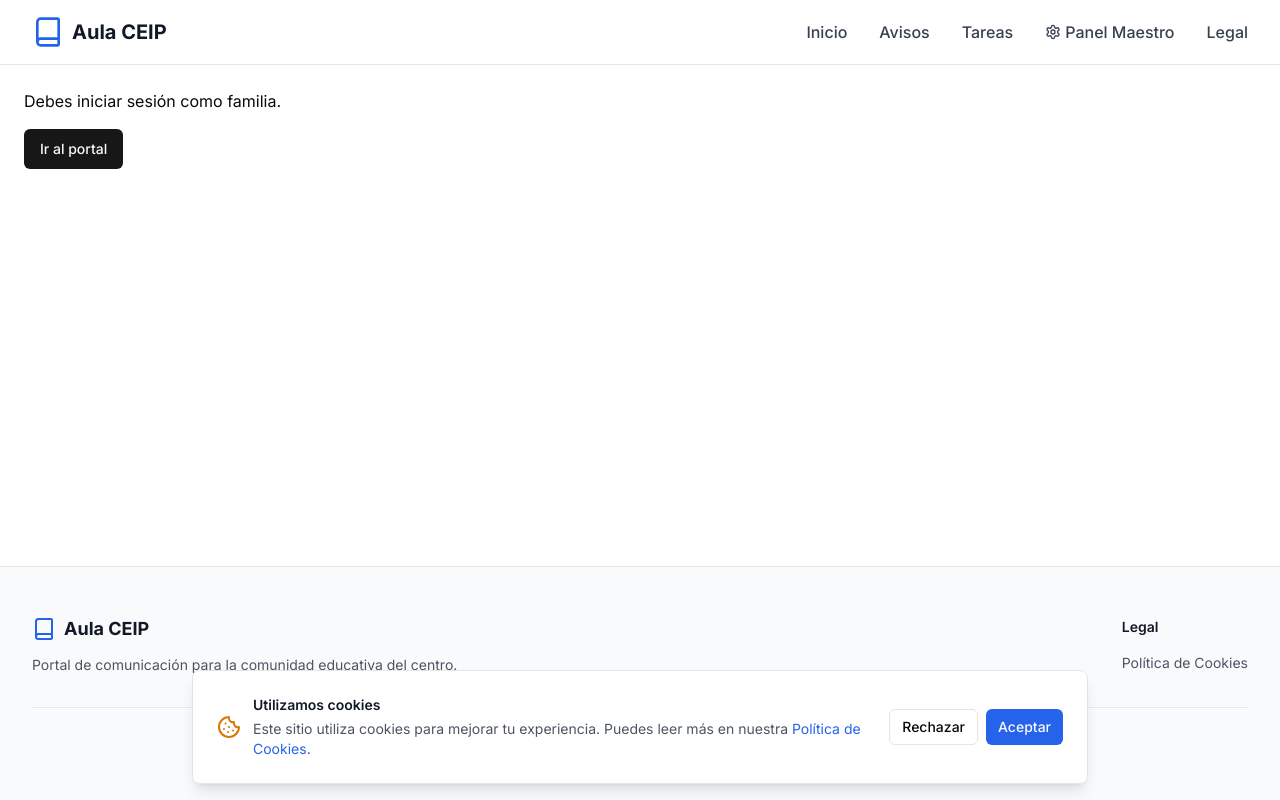
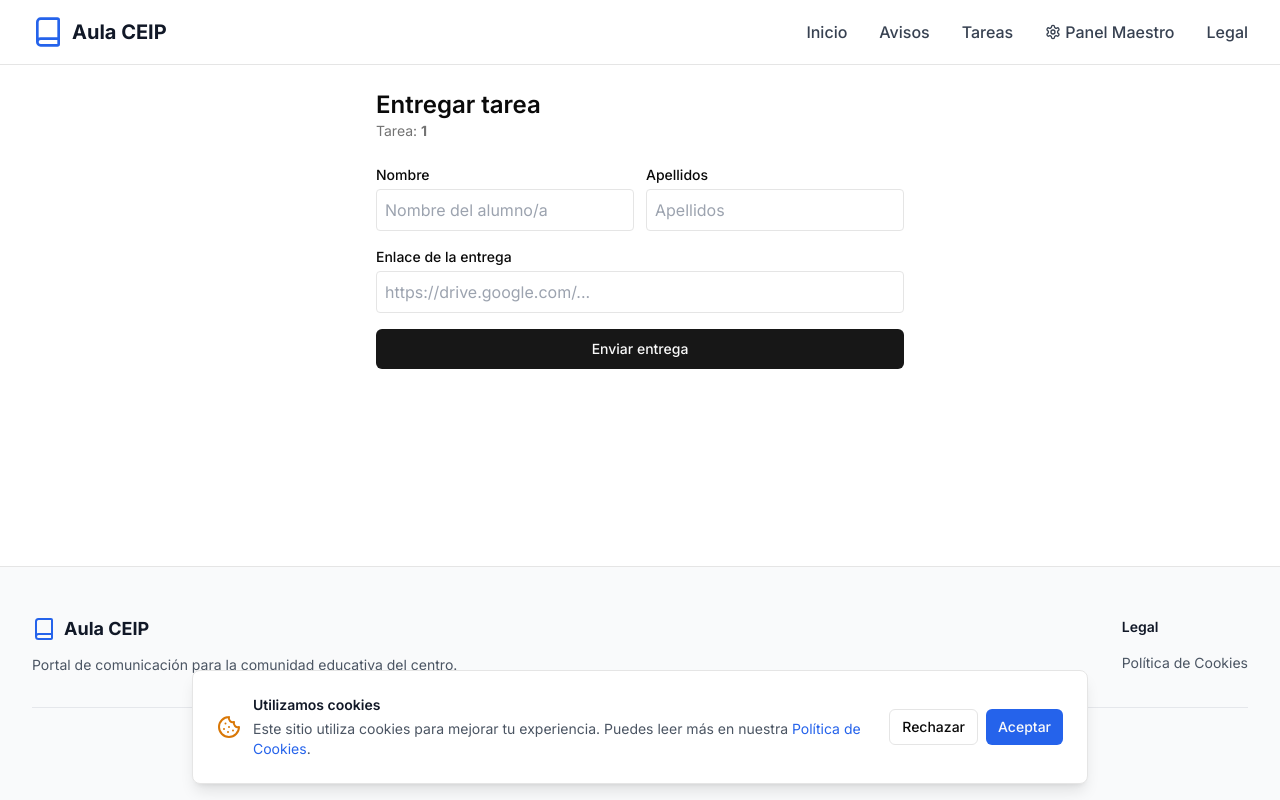
Before and after one commit to eltetas1/stackaula, a Next.js app: page /familia/tareas/1/entregar in a window 1280 px wide. Shown: the top 800 px of the page. Built offline with nearby package versions, Linux system fonts and the light colour scheme; no server answers; the database is empty.

Commit message:
feat: formulario público de entrega (sin portal de familia)

```diff
--- a/app/api/entregas-public/route.ts
+++ b/app/api/entregas-public/route.ts
@@ -7,29 +7,23 @@ export const runtime = 'nodejs';
 export async function POST(req: Request) {
   try {
     const { tareaId, nombre, apellidos, linkURL } = await req.json();
+    if (!tareaId || !nombre || !apellidos || !linkURL)
+      return NextResponse.json({ error: 'Faltan campos' }, { status: 400 });
+    if (!/^https?:\/\//i.test(linkURL))
+      return NextResponse.json({ error: 'Enlace no válido' }, { status: 400 });
 
-    if (!tareaId || !nombre || !apellidos || !linkURL) {
-      return NextResponse.json({ error: 'Faltan campos' }, { status: 400 });
-    }
-    if (typeof linkURL !== 'string' || !/^https?:\/\//i.test(linkURL)) {
-      return NextResponse.json({ error: 'Enlace no válido' }, { status: 400 });
-    }
-
-    const now = new Date();
-    const docData = {
+    const ref = await adminDb.collection('entregas').add({
       tareaId: String(tareaId),
       alumnoNombre: String(nombre),
       alumnoApellidos: String(apellidos),
       linkURL: String(linkURL),
-      createdAt: now,
-      status: 'pendiente', // para revisión
-      source: 'public',    // viene del formulario público
-    };
-
-    const ref = await adminDb.collection('entregas').add(docData);
+      createdAt: new Date(),
+      status: 'pendiente',
+      source: 'public',
+    });
 
     return NextResponse.json({ ok: true, id: ref.id });
-  } catch (e: any) {
+  } catch (e) {
     console.error('entregas-public error:', e);
     return NextResponse.json({ error: 'Error interno' }, { status: 500 });
   }
--- a/app/familia/tareas/[tareaId]/entregar/page.tsx
+++ b/app/familia/tareas/[tareaId]/entregar/page.tsx
@@ -1,73 +1,107 @@
 'use client';
 
 import { useParams } from 'next/navigation';
-import Link from 'next/link';
-import { useEffect, useState } from 'react';
-import { useAuthClaims } from '@/hooks/useAuthClaims';
+import { useState } from 'react';
 import { Button } from '@/components/ui/button';
-import SubmitTareaForm from '@/components/familia/SubmitTareaForm';
-import { db } from '@/lib/firebaseClient'; // si en tu app usas '@/lib/firebase', cámbialo aquí también
-import { doc, getDoc } from 'firebase/firestore';
-import { ensureFamilyClaims } from '@/lib/ensureFamilyClaims';
-
-type Tarea = { title: string; body?: string };
 
 export default function EntregarTareaPage() {
   const { tareaId } = useParams<{ tareaId: string }>();
-  const { user, claims, loading } = useAuthClaims();
-  const [tarea, setTarea] = useState<Tarea | null>(null);
 
-  // Asegura que las claims existen cuando el usuario inicia sesión (opcional)
-  useEffect(() => {
-    if (!loading && user) {
-      ensureFamilyClaims().catch(() => {});
+  const [nombre, setNombre] = useState('');
+  const [apellidos, setApellidos] = useState('');
+  const [linkURL, setLinkURL] = useState('');
+  const [enviando, setEnviando] = useState(false);
+  const [ok, setOk] = useState(false);
+  const [error, setError] = useState<string | null>(null);
+
+  async function onSubmit(e: React.FormEvent) {
+    e.preventDefault();
+    setError(null);
+    setOk(false);
+
+    if (!nombre.trim() || !apellidos.trim()) {
+      setError('Escribe nombre y apellidos.');
+      return;
     }
-  }, [loading, user]);
+    if (!/^https?:\/\//i.test(linkURL.trim())) {
+      setError('Pon un enlace válido (http/https).');
+      return;
+    }
 
-  // Cargar la tarea pública desde /avisos/{tareaId}
-  useEffect(() => {
-    const fetch = async () => {
-      const snap = await getDoc(doc(db, 'avisos', String(tareaId)));
-      if (snap.exists()) setTarea(snap.data() as Tarea);
-    };
-    if (tareaId) fetch();
-  }, [tareaId]);
-
-  // Estados de acceso
-  if (loading) return <div className="p-6">Cargando…</div>;
-  if (!user || claims?.role !== 'family' || !claims?.familyId) {
-    return (
-      <div className="p-6">
-        <p>Debes iniciar sesión como familia.</p>
-        <Button asChild className="mt-4">
-          <Link href="/familia">Ir al portal</Link>
-        </Button>
-      </div>
-    );
+    try {
+      setEnviando(true);
+      const res = await fetch('/api/entregas-public', {
+        method: 'POST',
+        headers: { 'Content-Type': 'application/json' },
+        body: JSON.stringify({
+          tareaId: String(tareaId),
+          nombre: nombre.trim(),
+          apellidos: apellidos.trim(),
+          linkURL: linkURL.trim(),
+        }),
+      });
+      const data = await res.json();
+      if (!res.ok) throw new Error(data?.error || 'No se pudo enviar');
+      setOk(true);
+      setNombre('');
+      setApellidos('');
+      setLinkURL('');
+    } catch (err: any) {
+      setError(err.message || 'Error enviando la entrega.');
+    } finally {
+      setEnviando(false);
+    }
   }
 
   return (
-    <div className="container mx-auto px-4 sm:px-6 lg:px-8 py-12 space-y-6">
-      <div className="flex items-center justify-between">
-        <h1 className="text-2xl font-bold">Entregar tarea</h1>
-        <Button asChild variant="outline">
-          <Link href="/familia">Volver</Link>
-        </Button>
+    <div className="max-w-xl mx-auto p-6 space-y-6">
+      <div>
+        <h1 className="text-2xl font-semibold">Entregar tarea</h1>
+        <p className="text-sm text-muted-foreground">Tarea: <b>{String(tareaId)}</b></p>
       </div>
 
-      {tarea ? (
-        <div className="space-y-2">
-          <h2 className="text-xl font-semibold">{tarea.title}</h2>
-          {tarea.body && (
-            <p className="text-muted-foreground whitespace-pre-line">{tarea.body}</p>
-          )}
+      <form onSubmit={onSubmit} className="space-y-4">
+        <div className="grid grid-cols-1 md:grid-cols-2 gap-3">
+          <div>
+            <label className="block text-sm font-medium mb-1">Nombre</label>
+            <input
+              className="w-full border rounded p-2"
+              value={nombre}
+              onChange={(e) => setNombre(e.target.value)}
+              placeholder="Nombre del alumno/a"
+              required
+            />
+          </div>
+          <div>
+            <label className="block text-sm font-medium mb-1">Apellidos</label>
+            <input
+              className="w-full border rounded p-2"
+              value={apellidos}
+              onChange={(e) => setApellidos(e.target.value)}
+              placeholder="Apellidos"
+              required
+            />
+          </div>
         </div>
-      ) : (
-        <p className="text-muted-foreground">Cargando tarea…</p>
-      )}
 
-      {/* El formulario ya NO necesita familyId ni alumno: los obtiene del usuario logueado */}
-      <SubmitTareaForm tareaId={String(tareaId)} />
+        <div>
+          <label className="block text-sm font-medium mb-1">Enlace de la entrega</label>
+          <input
+            className="w-full border rounded p-2"
+            placeholder="https://drive.google.com/..."
+            value={linkURL}
+            onChange={(e) => setLinkURL(e.target.value)}
+            required
+          />
+        </div>
+
+        {error && <p className="text-sm text-red-600">{error}</p>}
+        {ok && <p className="text-sm text-emerald-600">¡Entrega enviada correctamente!</p>}
+
+        <Button type="submit" disabled={enviando} className="w-full">
+          {enviando ? 'Enviando…' : 'Enviar entrega'}
+        </Button>
+      </form>
     </div>
   );
 }
```
